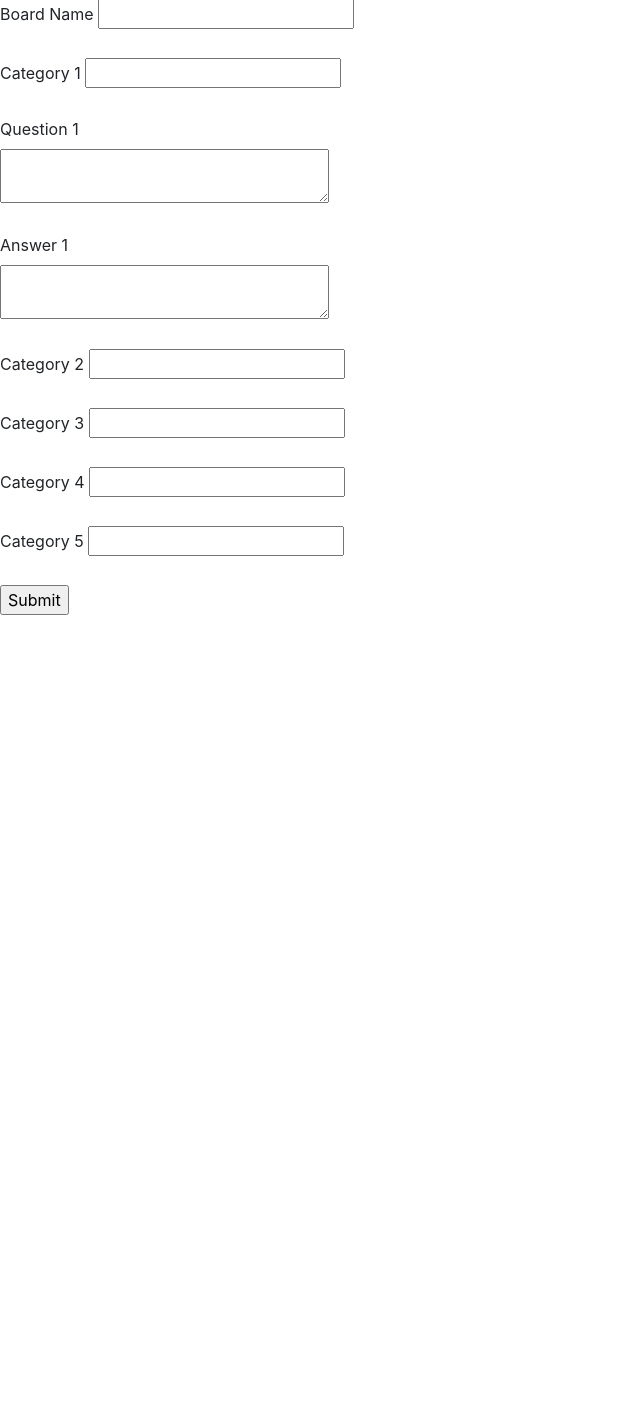
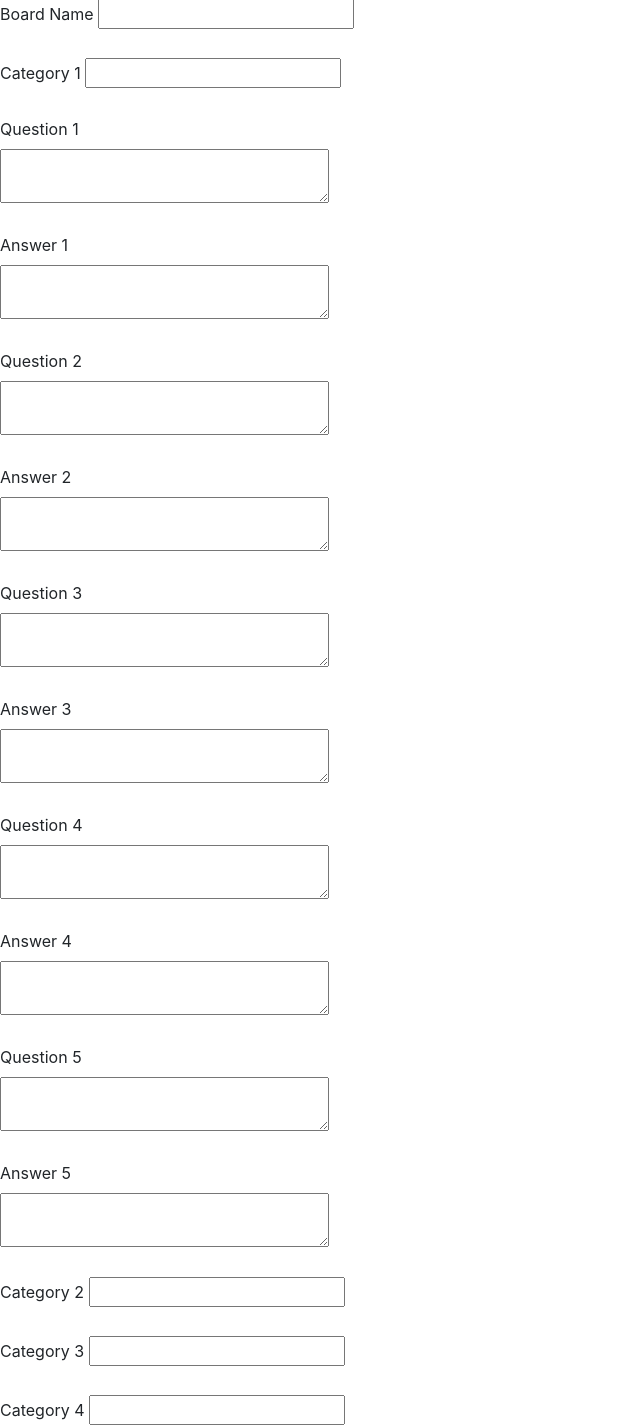
Before and after one commit to phuang00/P02_softdev, a Flask app: page /customize in a window 1280 px wide. Shown: the part 113-1538 px from the top of the page, without its empty margins (0-640 px from the left). Before the commit the page ends 728 px from the top, so only its background shows below. Run offline with Flask 2, Linux system fonts and the light colour scheme; the visitor is signed in with stand-in values (Sample User, id 1); some libraries are stand-ins or nearby versions.

Commit message:
Working on customization

```diff
--- a/app.py
+++ b/app.py
@@ -74,7 +74,9 @@ def customize():
 @app.route('/play')
 def play():
     if request.args:
-        return render_template('play.html', board_name = request.args.get('board_name'))
+        category1 = request.args.get('category1')
+        db_functions.create_question(category1, request.args.get('q1'), request.args.get('a1'))
+        return render_template('play.html', board_name = request.args.get('board_name'), q1 = request.args.get('c1q1'))
     return redirect(url_for('login'))
 
 @app.route('/search')
--- a/doc/devlog.txt
+++ b/doc/devlog.txt
@@ -27,3 +27,8 @@ peihuaH -- 2020-01-07 10:15
 - added bootstrap link
 - have all templates extend base template
 - fixed python styling
+
+hilaryZ -- 2020-01-08 20:38
+- added database function to insert questions
+- worked on making a form for customized boards
+- writing the play function to add the user's questions to the database
--- a/templates/customize.html
+++ b/templates/customize.html
@@ -13,9 +13,25 @@ Customize Your Board...
   <label>Category 1</label>
   <input type="text" name="category1"> <br> <br>
   <label>Question 1</label><br>
-  <textarea rows="2" cols="30" name="c1q1"></textarea> <br><br>
+  <textarea rows="2" cols="30" name="q1"></textarea> <br><br>
   <label>Answer 1</label><br>
-  <textarea rows="2" cols="30" name="c1a1"></textarea> <br><br>
+  <textarea rows="2" cols="30" name="a1"></textarea> <br><br>
+  <label>Question 2</label><br>
+  <textarea rows="2" cols="30" name="q2"></textarea> <br><br>
+  <label>Answer 2</label><br>
+  <textarea rows="2" cols="30" name="a2"></textarea> <br><br>
+  <label>Question 3</label><br>
+  <textarea rows="2" cols="30" name="q3"></textarea> <br><br>
+  <label>Answer 3</label><br>
+  <textarea rows="2" cols="30" name="a3"></textarea> <br><br>
+  <label>Question 4</label><br>
+  <textarea rows="2" cols="30" name="q4"></textarea> <br><br>
+  <label>Answer 4</label><br>
+  <textarea rows="2" cols="30" name="a4"></textarea> <br><br>
+  <label>Question 5</label><br>
+  <textarea rows="2" cols="30" name="q5"></textarea> <br><br>
+  <label>Answer 5</label><br>
+  <textarea rows="2" cols="30" name="a5"></textarea> <br><br>
 
   <label>Category 2</label>
   <input type="text" name="category2"> <br> <br>
--- a/templates/play.html
+++ b/templates/play.html
@@ -7,4 +7,6 @@ Play Jeopardy!
 {% block body %}
 <h1>{{ board_name }}!</h1>
 
+<p> Question 1: {{ q1 }}</p>
+
 {% endblock %}
--- a/utl/create_db.py
+++ b/utl/create_db.py
@@ -18,7 +18,7 @@ def create():
     create_table_board = "CREATE TABLE IF NOT EXISTS board(user_id INTEGER PRIMARY KEY, board_id INTEGER, q1 INTEGER, q2 INTEGER, q3 INTEGER, q4 INTEGER, q5 INTEGER);"
     create_table_teams = "CREATE TABLE IF NOT EXISTS teams(game_id INTEGER PRIMARY KEY AUTOINCREMENT, team_name TEXT, score INTEGER);"
     create_table_board_status = "CREATE TABLE IF NOT EXISTS board_status(board_id INTEGER PRIMARY KEY, category TEXT, q1 INTEGER, q2 INTEGER, q3 INTEGER, q4 INTEGER, q5 INTEGER);"
-    create_table_questions = "CREATE TABLE IF NOT EXISTS qusetions(question_id INTEGER PRIMARY KEY AUTOINCREMENT, category TEXT, question TEXT, answer, TEXT);"
+    create_table_questions = "CREATE TABLE IF NOT EXISTS questions(question_id INTEGER PRIMARY KEY AUTOINCREMENT, category TEXT, question TEXT, answer TEXT);"
 
 
     c.execute(create_table_users)
--- a/utl/db_functions.py
+++ b/utl/db_functions.py
@@ -47,3 +47,25 @@ def get_user_id(username):
     db.commit()  # save changes
     db.close()  # close database
     return response
+
+# Gets the highest id currently in a table column
+def get_highest_num(table, col):
+    db = sqlite3.connect(DB_FILE)  # open if file exists, otherwise create
+    c = db.cursor()  # facilitate db ops
+    query = "SELECT MAX(%s) FROM %s;" % (col, table)
+    response = list(c.execute(query))
+    db.commit()  # save changes
+    db.close()  # close database
+    print(response)
+    return response
+
+def create_question(category, question, answer):
+    db = sqlite3.connect(DB_FILE)  # open if file exists, otherwise create
+    c = db.cursor()  # facilitate db ops
+
+    query = "INSERT INTO questions(category, question, answer) VALUES(\"%s\", \"%s\", \"%s\");" % (category, question, answer)
+    response = list(c.execute(query))
+    db.commit()  # save changes
+    db.close()  # close database
+
+    return response
```
